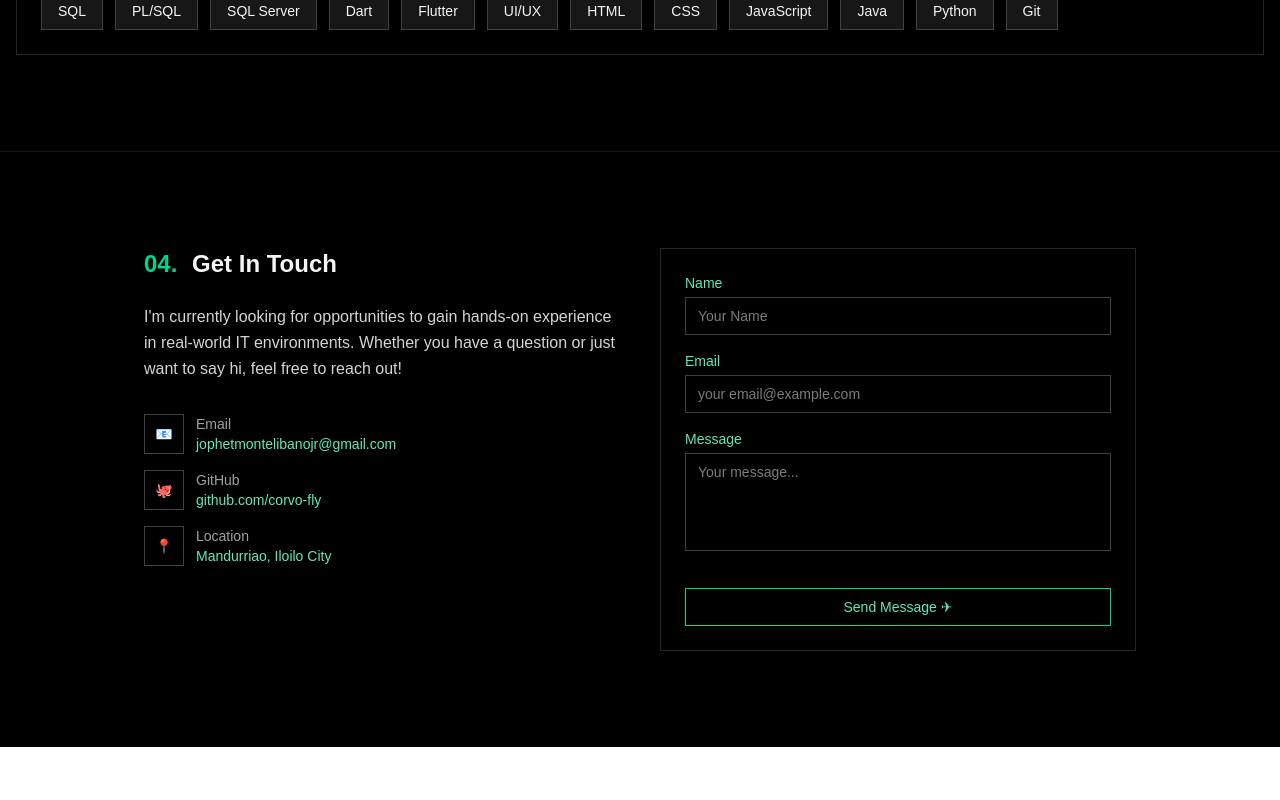
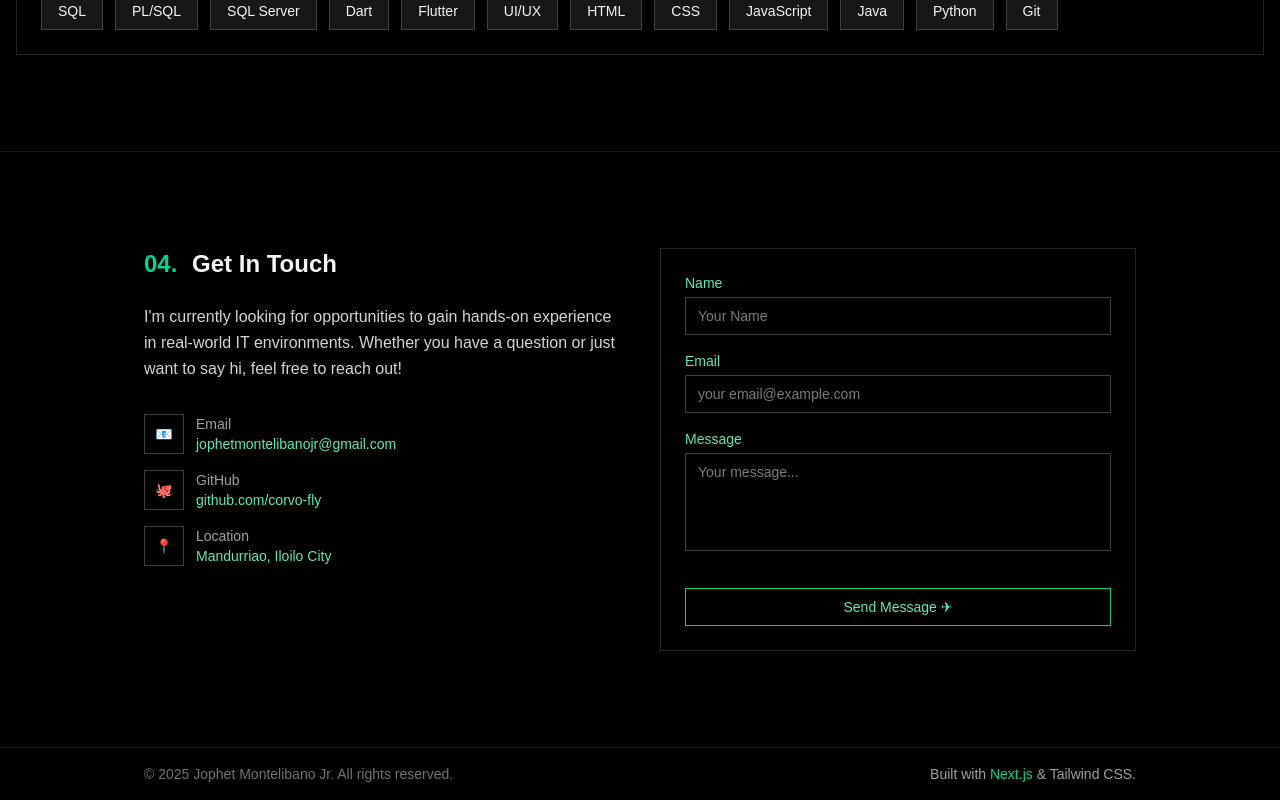
Before and after one commit to corvo-fly/montelibano_nextjs_portfolio, a Next.js app: page / in a window 1280 px wide. Shown: the part 2493-3293 px from the top of the page. Before the commit the page ends 3240 px from the top, so only its background shows below. Built offline with nearby package versions, Linux system fonts and the light colour scheme.

Commit message:
update footer

```diff
--- a/app/page.jsx
+++ b/app/page.jsx
@@ -4,6 +4,7 @@ import About from "@/components/about";
 import Projects from "@/components/projects";
 import Skills from "@/components/skills";
 import Contact from "@/components/contact";
+import Footer from "@/components/footer";
 
 export default function Home() {
   return (
@@ -17,6 +18,8 @@ export default function Home() {
         <Skills />
         <Contact />
       </main>
+
+      <Footer />
     </div>
   );
 }
--- a/components/footer.jsx
+++ b/components/footer.jsx
@@ -0,0 +1,12 @@
+export default function Footer() {
+    return (
+        <footer className="border-t border-neutral-900 bg-black text-neutral-500 text-xs md:text-sm">
+            <div className="max-w-5xl mx-auto px-4 py-4 flex flex-col md:flex-row items-center justify-between gap-2">
+                <p>© {new Date().getFullYear()} Jophet Montelibano Jr. All rights reserved.</p>
+                <p className="text-neutral-400">
+                    Built with <span className="text-emerald-400">Next.js</span> & Tailwind CSS.
+                </p>
+            </div>
+        </footer>
+    );
+}
```
